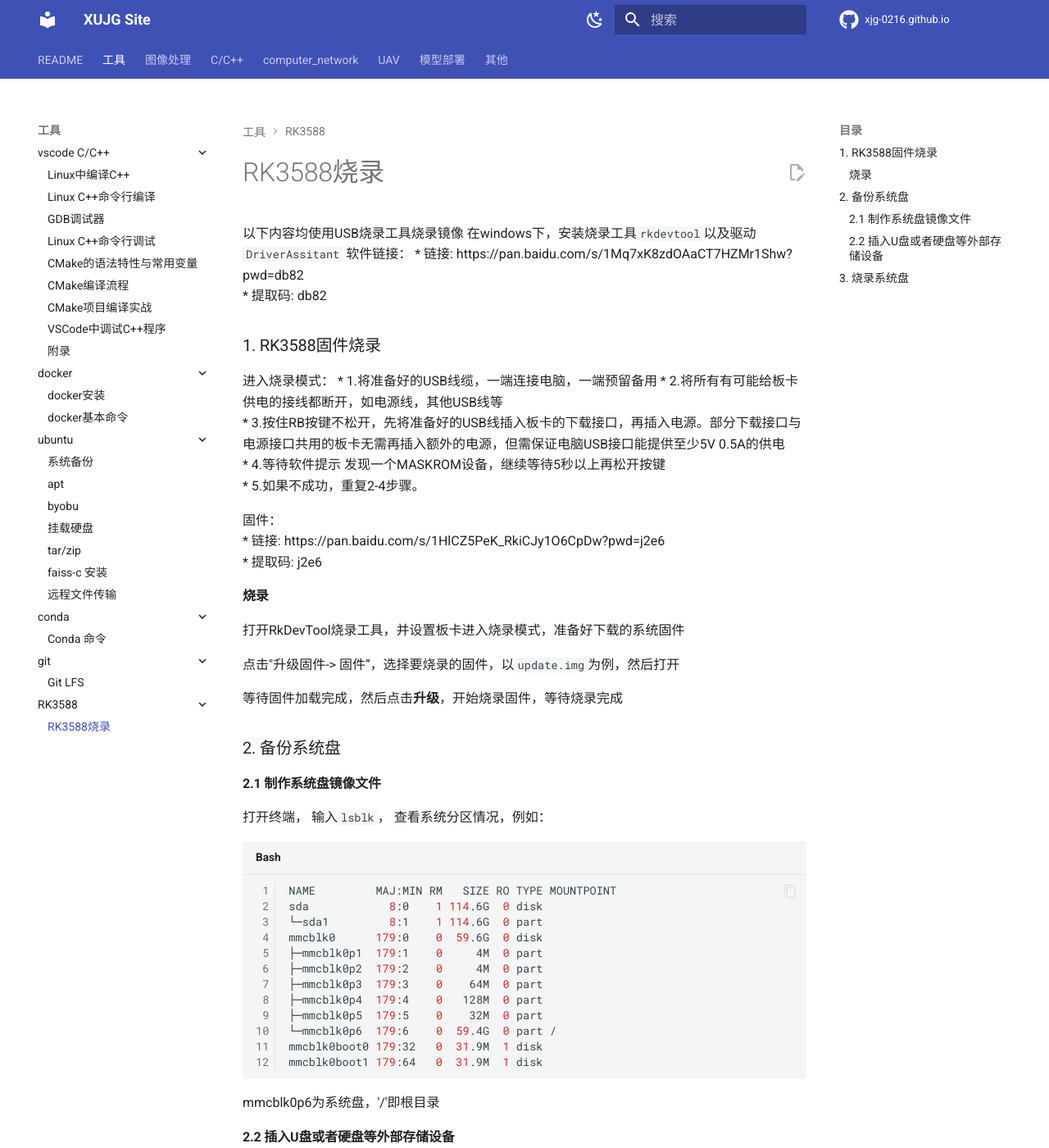
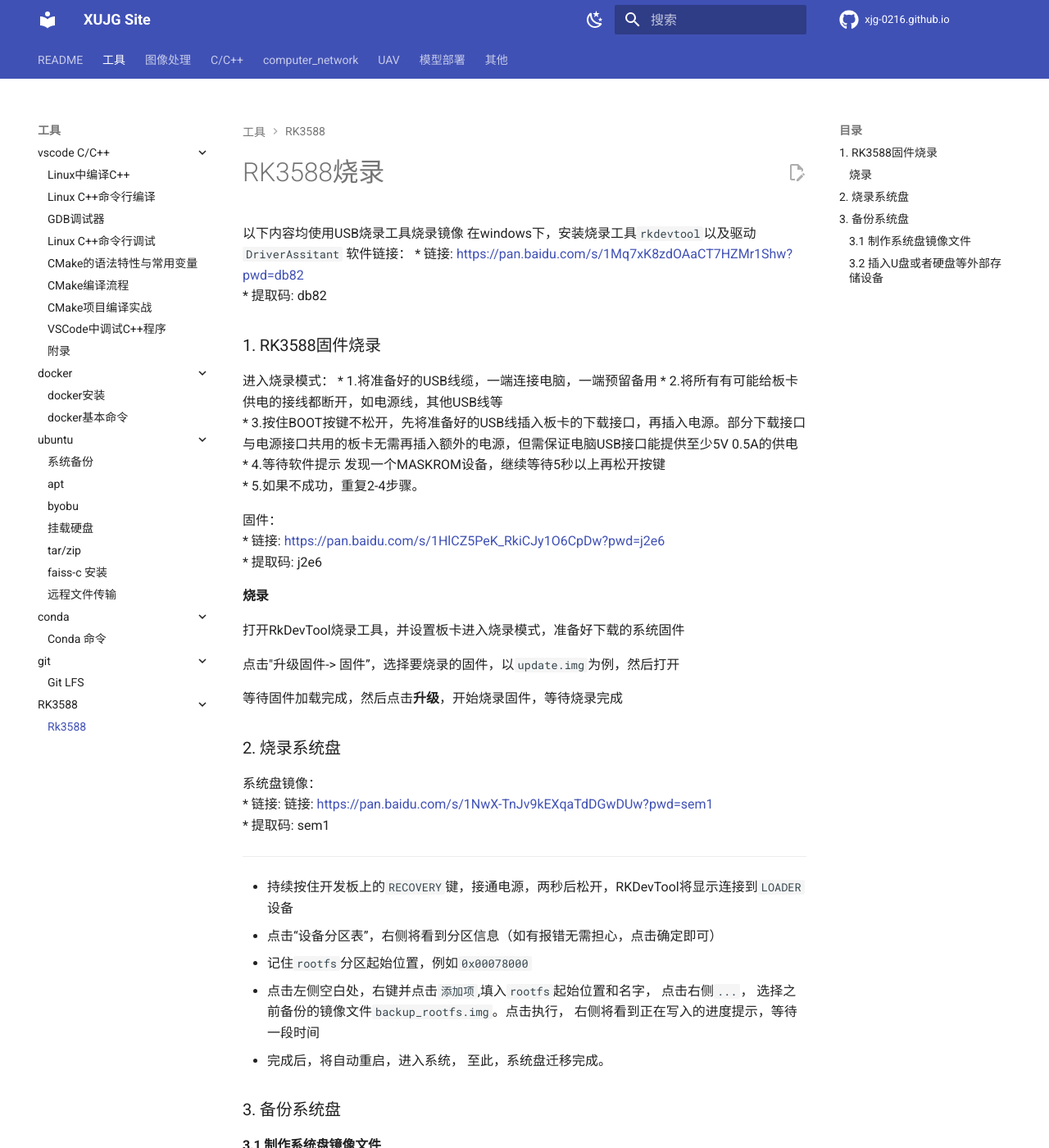
Before and after one commit to Xjg-0216/xjg-0216.github.io, an MkDocs documentation site: the page built from docs/TOOL/rk3588.md, in a window 1280 px wide and 1400 px high. Shown: the whole window at 82% size. Built offline with MkDocs 1.6.1 and Material for MkDocs 9.7.7, drawn with Linux system fonts in a browser that asks for light colours; comment, search, counter and statistics services are not loaded; some of the changed text lies outside the part shown.

Commit message:
update rk3588

````diff
--- a/docs/TOOL/rk3588.md
+++ b/docs/TOOL/rk3588.md
@@ -5,7 +12,7 @@
 以下内容均使用USB烧录工具烧录镜像
 在windows下，安装烧录工具`rkdevtool`以及驱动`DriverAssitant`
 软件链接：
-* 链接: https://pan.baidu.com/s/1Mq7xK8zdOAaCT7HZMr1Shw?pwd=db82
+* 链接: [https://pan.baidu.com/s/1Mq7xK8zdOAaCT7HZMr1Shw?pwd=db82](https://pan.baidu.com/s/1Mq7xK8zdOAaCT7HZMr1Shw?pwd=db82)
 * 提取码: db82
 
 
@@ -14,12 +21,12 @@
 进入烧录模式：
 * 1.将准备好的USB线缆，一端连接电脑，一端预留备用
 * 2.将所有有可能给板卡供电的接线都断开，如电源线，其他USB线等
-* 3.按住RB按键不松开，先将准备好的USB线插入板卡的下载接口，再插入电源。部分下载接口与电源接口共用的板卡无需再插入额外的电源，但需保证电脑USB接口能提供至少5V 0.5A的供电
+* 3.按住BOOT按键不松开，先将准备好的USB线插入板卡的下载接口，再插入电源。部分下载接口与电源接口共用的板卡无需再插入额外的电源，但需保证电脑USB接口能提供至少5V 0.5A的供电
 * 4.等待软件提示 发现一个MASKROM设备，继续等待5秒以上再松开按键
 * 5.如果不成功，重复2-4步骤。
 
 固件：
-* 链接: https://pan.baidu.com/s/1HlCZ5PeK_RkiCJy1O6CpDw?pwd=j2e6
+* 链接: [https://pan.baidu.com/s/1HlCZ5PeK_RkiCJy1O6CpDw?pwd=j2e6](https://pan.baidu.com/s/1HlCZ5PeK_RkiCJy1O6CpDw?pwd=j2e6)
 * 提取码: j2e6
 
 
@@ -30,9 +37,23 @@
 
 等待固件加载完成，然后点击**升级**，开始烧录固件，等待烧录完成
 
-### 2. 备份系统盘
 
-#### 2.1 制作系统盘镜像文件
+
+### 2. 烧录系统盘
+
+系统盘镜像：
+* 链接: 链接: [https://pan.baidu.com/s/1NwX-TnJv9kEXqaTdDGwDUw?pwd=sem1](https://pan.baidu.com/s/1NwX-TnJv9kEXqaTdDGwDUw?pwd=sem1)
+* 提取码: sem1
+*******
+* 持续按住开发板上的`RECOVERY`键，接通电源，两秒后松开，RKDevTool将显示连接到`LOADER`设备
+* 点击“设备分区表”，右侧将看到分区信息（如有报错无需担心，点击确定即可）
+* 记住`rootfs`分区起始位置，例如`0x00078000`
+* 点击左侧空白处，右键并点击`添加项`,填入`rootfs`起始位置和名字， 点击右侧`...`， 选择之前备份的镜像文件`backup_rootfs.img`。点击执行， 右侧将看到正在写入的进度提示，等待一段时间
+* 完成后，将自动重启，进入系统， 至此，系统盘迁移完成。
+
+### 3. 备份系统盘
+
+#### 3.1 制作系统盘镜像文件
 
 打开终端， 输入`lsblk`， 查看系统分区情况，例如：
 ```bash
@@ -51,7 +72,7 @@ mmcblk0boot1 179:64   0  31.9M  1 disk
 ```
 mmcblk0p6为系统盘，'/'即根目录
 
-#### 2.2 插入U盘或者硬盘等外部存储设备
+#### 3.2 插入U盘或者硬盘等外部存储设备
 在终端输入命令
 ```bash
 sudo dd if=/dev/mmcblk0p6 of=/media/rpdzkj/sda/backup_rootfs.img bs=4M status=progress
@@ -66,15 +87,3 @@ sudo e2fsck -p -f backup_rootfs.img
 ```bash
 sudo resize2fs -M backup_rootfs.img
 ```
-
-### 3. 烧录系统盘
-
-系统盘镜像：
-* 链接: https://pan.baidu.com/s/1drIC_joxZfltd2PgfkOMzA?pwd=6vs8
-* 提取码: 6vs8
-*******
-* 持续按住开发板上的RECOVERY键，接通电源，两秒后松开，RKDevTool将显示连接到LOADER设备
-* 点击“设备分区表”或“Dev Partition”，右侧将看到分区信息（如有报错无需担心，点击确定即可）
-* 记住rootfs分区起始位置，例如`0x00078000`
-* 点击左侧空白处，右键并点击`添加项`,填入rootfs起始位置和名字， 点击右侧`...`， 选择之前备份的镜像文件backup_rootfs.img。点击执行， 右侧将看到正在写入的进度提示，等待一段时间
-* 完成后，将自动重启，进入系统， 至此，系统盘迁移完成。
````
Also changed, not shown: other parts of docs/TOOL/rk3588.md (+7 -0 lines).
